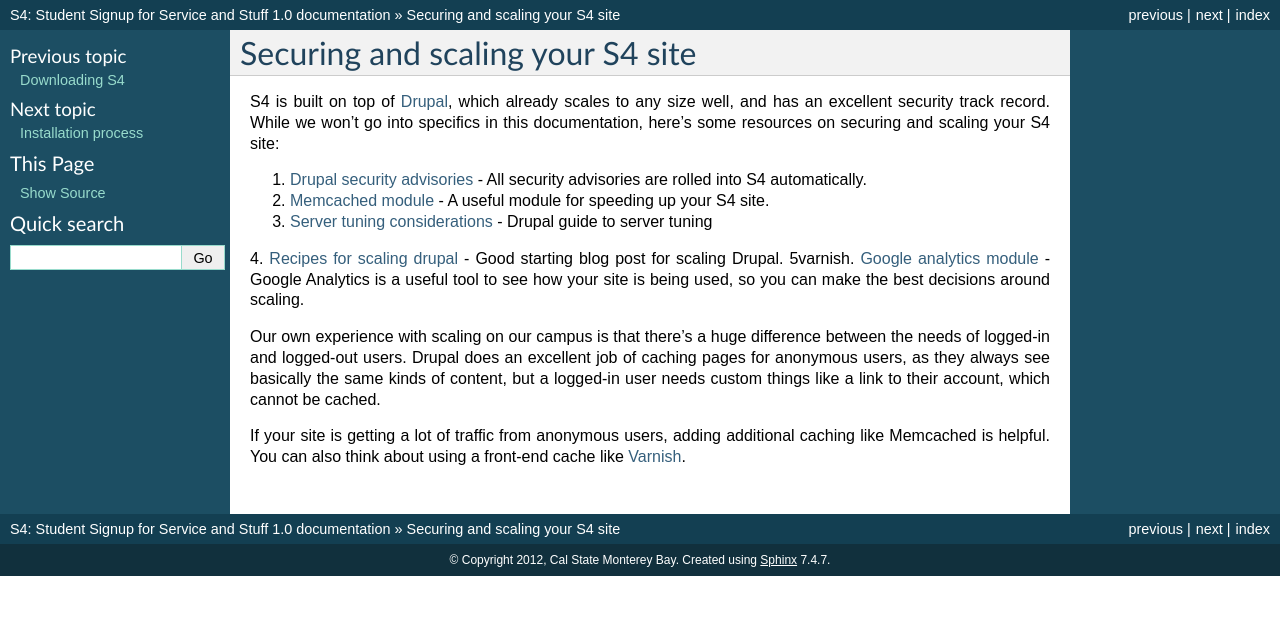
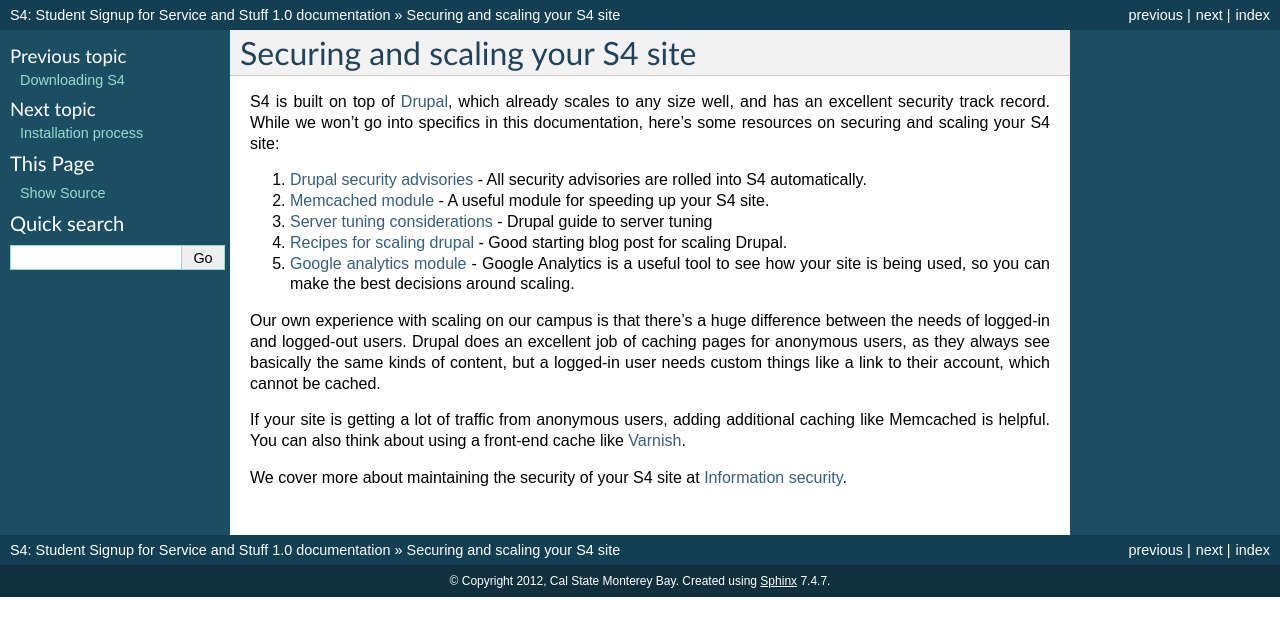
Before and after one commit to calstates4/s4project, a Sphinx documentation site: the page built from docs/installation/general.rst, in a window 1280 px wide. Shown: the top 636 px of the page. Built offline with Sphinx 7.4.7, drawn with Linux system fonts in a browser that asks for light colours.

Commit message:
Fixed list item in docs.

```diff
--- a/docs/installation/general.rst
+++ b/docs/installation/general.rst
@@ -8,8 +8,10 @@
 2. `Memcached module <http://drupal.org/project/memcache>`_ - A useful module for speeding up your S4 site.
 3. `Server tuning considerations <http://drupal.org/node/2601>`_ - Drupal guide to server tuning
 4. `Recipes for scaling drupal <http://www.johnandcailin.com/blog/john/scaling-drupal-open-source-infrastructure-high-traffic-drupal-sites>`_ - Good starting blog post for scaling Drupal.
-5varnish. `Google analytics module <http://drupal.org/project/google_analytics>`_ - Google Analytics is a useful tool to see how your site is being used, so you can make the best decisions around scaling.
+5. `Google analytics module <http://drupal.org/project/google_analytics>`_ - Google Analytics is a useful tool to see how your site is being used, so you can make the best decisions around scaling.
 
 Our own experience with scaling on our campus is that there's a huge difference between the needs of logged-in and logged-out users. Drupal does an excellent job of caching pages for anonymous users, as they always see basically the same kinds of content, but a logged-in user needs custom things like a link to their account, which cannot be cached.
 
 If your site is getting a lot of traffic from anonymous users, adding additional caching like Memcached is helpful. You can also think about using a front-end cache like `Varnish <https://www.varnish-cache.org/>`_.
+
+We cover more about maintaining the security of your S4 site at :ref:`security`.
```
Also changed, not shown: docs/running/security.rst (+3 -4 lines).
